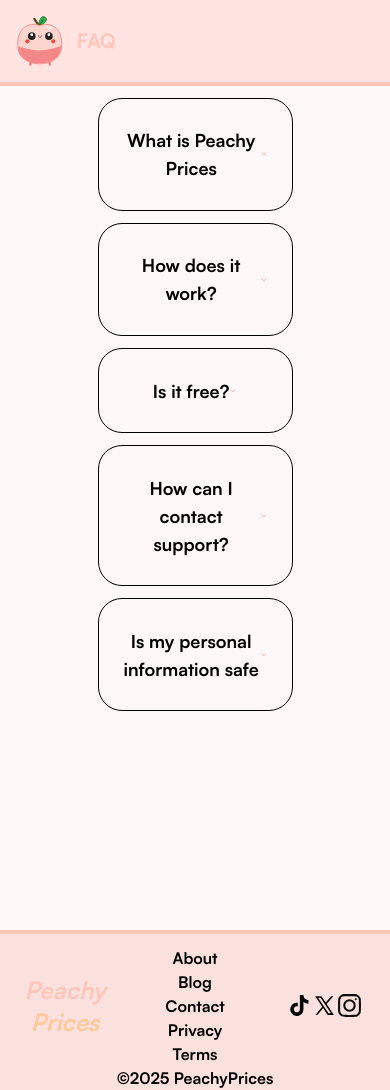
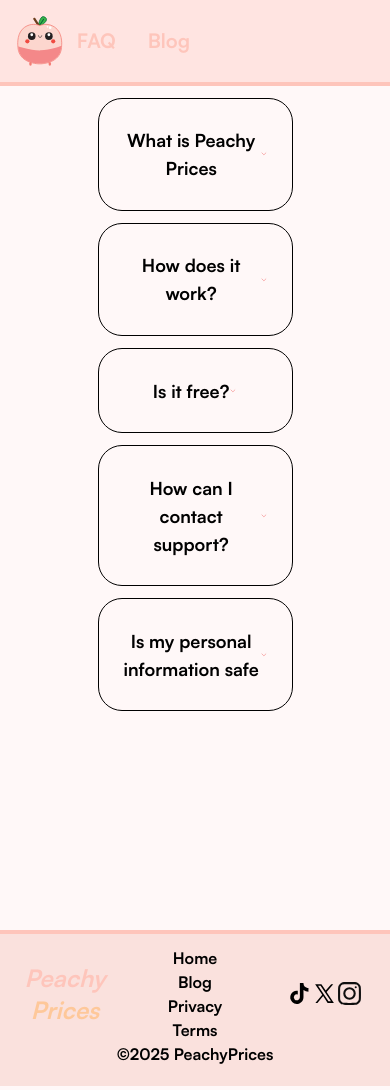
Before and after one commit to avocadocoder73/pricesniperprod, a Next.js app: page /faq in a window 390 px wide. Built offline with nearby package versions, Linux system fonts and the light colour scheme.

Commit message:
made a couple tweaks

```diff
--- a/src/app/blog/[blogid]/page.tsx
+++ b/src/app/blog/[blogid]/page.tsx
@@ -32,7 +32,7 @@
                     <div className="w-full flex flex-row justify-between items-center">
                         <CardDescription className="text-black text-lg">{time.split('.')[0]}</CardDescription>
                         <Separator className="w-2 bg-black"></Separator>
-                        <CardDescription className="text-black text-lg">{new Date(parseInt(date)).toLocaleString('en-US', {year: 'numeric',month: 'short',day: 'numeric',})}</CardDescription>
+                        <CardDescription className="text-black text-lg">{new Date(parseInt(date) * 1000).toLocaleString("en-US", { year: "numeric", month: "short", day: "numeric"})}</CardDescription>
                     </div>
                         <CardTitle>{title}</CardTitle>
                     </div>
@@ -65,6 +65,8 @@
             }
 
             const data = await resp.json();
+
+
 
             setMain(data.blog)
 
@@ -173,7 +175,11 @@
             throw new Error(`HTTP error! Status: ${resp.status}`);
         }
 
-        const data = await resp.json();
+        let data = await resp.json();
+
+        data = data.sort((a: any, b: any) => new Date(parseInt(b?.date) * 1000).getTime() - new Date(parseInt(a?.date) * 1000).getTime());
+
+
         setBlogItems(data)
     } catch (err) {
         console.error("Fetch error:", err);
--- a/src/app/blog/page.tsx
+++ b/src/app/blog/page.tsx
@@ -62,7 +62,11 @@
             throw new Error(`HTTP error! Status: ${resp.status}`);
         }
 
-        const data = await resp.json();
+        let data = await resp.json();
+
+
+        data = data.sort((a: any, b: any) => new Date(parseInt(b?.date) * 1000).getTime() - new Date(parseInt(a?.date) * 1000).getTime());
+
         setBlogItems(data)
     } catch (err) {
         console.error("Fetch error:", err);
--- a/src/app/faq/page.tsx
+++ b/src/app/faq/page.tsx
@@ -23,7 +23,7 @@
 
 export default function FAQ()
 {
-    return (<div className="h-full bg-[#ffe4e1]"><div  className='flex h-max items-center p-4 border-b-[#fec5bb] border-b-4'><Link href={'/'} style={{marginRight: "3%"}}><Peach width={50}></Peach></Link><div className='flex items-center w-full flex-row space-x-8'><Link className='text-xl font-SB text-[#fec5bb]' href={'/faq'}>FAQ</Link><div className='w-full flex flex-row items-center justify-center'>
+    return (<div className="h-full bg-[#ffe4e1]"><div  className='flex h-max items-center p-4 border-b-[#fec5bb] border-b-4'><Link href={'/'} style={{marginRight: "3%"}}><Peach width={50}></Peach></Link><div className='flex items-center w-full flex-row space-x-8'><Link className='text-xl font-SB text-[#fec5bb]' href={'/faq'}>FAQ</Link><Link className='text-xl font-SB text-[#fec5bb]' href={'/blog'}>Blog</Link><div className='w-full flex flex-row items-center justify-center'>
 
         </div></div></div>
         <div style={{background: "#fff8f8", backgroundPosition: "bottom", // Ensures gradient starts at the bottom
@@ -51,18 +51,17 @@
             </div>
             <div className="flex flex-col w-1/3 items-center">
             <div className="flex flex-col md:flex-row md:gap-x-5 items-center md:justify-around">
-              <div className="font-SB">About</div>
-              <div className="font-SB">Blog</div>
-              <div className="font-SB">Contact</div>
-              <div className="font-SB">Privacy</div>
-              <div className="font-SB">Terms</div>
+              <Link href={'/'}><div className="font-SB">Home</div></Link>
+              <Link href={'/blog'}><div className="font-SB">Blog</div></Link>
+              <Link href={'/privacy'}><div className="font-SB">Privacy</div></Link>
+              <Link href={'/terms'}><div className="font-SB">Terms</div></Link>
             </div>
 
             </div>
             <div className="flex flex-row md:gap-x-3 justify-center w-1/3">
-            <Tiktok width={25} height={25}></Tiktok>
-            <Twitter width={25} height={25}></Twitter>
-            <Instagram width={25} height={25}></Instagram>
+            <Link target="_blank" href="https://www.tiktok.com/@peachypricesofficial"><Tiktok  width={25} height={25}></Tiktok></Link>
+            <Link target="_blank"   href="https://x.com/PeachyPrices"><Twitter width={25} height={25}></Twitter></Link>
+            <Link target="_blank"  href="https://www.instagram.com/peachypricesofficial/"><Instagram width={25} height={25}></Instagram></Link>
             </div>
 
         </div>
--- a/src/app/page.tsx
+++ b/src/app/page.tsx
@@ -325,7 +325,7 @@
 
           <div onClick={() => document.getElementById("how")?.scrollIntoView({behavior: "smooth" })}  className='font-MD text-[13px] cursor-pointer  hover:text-[#fa9886]'>How it works</div>
 
-       </CardContent> : <LoadingSpinner size={100}></LoadingSpinner>}
+       </CardContent> : <div><LoadingSpinner size={100}></LoadingSpinner><div>Sit tight. We are looking up the best deals</div></div>}
 
     </Card>
     <div className="relative w-full h-screen">
@@ -376,8 +376,8 @@
       >
         <Step
           img={<Clipboard className="h-[16vw]" />}
-          header="1. Paste a product link"
-          content="Found something you want to buy? Copy the link of the product and paste it into our search bar."
+          header="1. Find a product"
+          content="Found something you want to buy? Copy the link, type some text, or upload an image of the product into our search bar.."
         ></Step>
         <Step
           img={<Searching className="h-[16vw]" />}
--- a/src/app/websites/data-table.tsx
+++ b/src/app/websites/data-table.tsx
@@ -65,17 +65,20 @@
             {row.getVisibleCells().map((cell, cindex) => (
               cindex === 0 ? (
                 // Render the first cell as is
-                <TableCell className="w-2/4 border-[0.3vw] rounded-l-2xl border-[#fa9886] " key={cell.id}>
+                <TableCell className="w-auto border-[0.3vw] rounded-l-2xl border-[#fa9886] " key={cell.id}>
                   {flexRender(cell.column.columnDef.cell, cell.getContext())}
 
                 </TableCell>
 
               ) : null // Skip rendering here; render remaining cells later
             ))}
-            <div className="w-2/4 bg-[#fec5bb] flex flex-col border-[0.3vw] border-l-0 rounded-l-none rounded-r-2xl border-[#fa9886] ">
+            <div className="w-full bg-[#fec5bb] flex flex-col border-[0.3vw] border-l-0 rounded-l-none rounded-r-2xl border-[#fa9886] ">
               {row.getVisibleCells().map((cell, cindex) =>
                 {
                 if (cindex > 0 && cindex < 3) {
+
+                  console.log(flexRender(cell.column.columnDef.cell, cell.getContext()))
+
                 return (
                   <TableCell key={cell.id}>
                     {flexRender(cell.column.columnDef.cell, cell.getContext())}
@@ -95,7 +98,7 @@
             </div>
 
           </TableRow>
-          <div className="font-SB mb-[3vw] mt-[-3vw]">*PeachyPrices may earn a commission on purchases made through links to participating retailers on this site. This doesn’t affect the products or prices shown, or the order in which they appear. The commission helps keep the site running. Thanks for supporting us!</div>
+          <div className="font-SB mb-[3vw] text-[0.6rem] md:text-[1rem] text-black mt-[-3vw]">*PeachyPrices may earn a commission on purchases made through links to participating retailers on this site. This doesn’t affect the products or prices shown, or the order in which they appear. The commission helps keep the site running. Thanks for supporting us!</div>
           <TableHeader className="w-full">
            {table.getHeaderGroups().map((group) => (
             <TableRow className="flex flex-row justify-between" key={group.id}>
@@ -126,13 +129,13 @@
             {row.getVisibleCells().map((cell, cindex) => (
               cindex === 0 ? (
 
-                <TableCell className="w-1/4 border-[0.3vw] rounded-2xl border-[#fa9886] overflow-hidden bg-white "key={cell.id}>
+                <TableCell className="w-auto max-w-[25%] max-h-[30%] border-[0.3vw] rounded-2xl border-[#fa9886] overflow-hidden bg-white "key={cell.id}>
                   {flexRender(cell.column.columnDef.cell, cell.getContext())}
                 </TableCell>
               ) : null
             ))}
             {/* Group all remaining cells in a single div */}
-            <div className="w-3/4 bg-transparent flex flex-col overflow-hidden">
+            <div className="w-auto max-w-[75%] bg-transparent flex flex-col overflow-hidden">
               {row.getVisibleCells().map((cell, cindex) =>
                 {
                 if (cindex > 0 && cindex < 3) {
--- a/src/components/custom/steps.tsx
+++ b/src/components/custom/steps.tsx
@@ -4,7 +4,7 @@
 
 export default function Step(props : any)
 {
-    return (<Card className="bg-[#fa9886] flex-shrink-0 md:w-[20vw] sm:lg:h-[45vw] md:h-[70vw] lg:h-[45vw] xl:h-[35vw] 2xl:h-[25vw] mt-10 h-1/2 w-1/2 ml-0">
+    return (<Card className="bg-[#fa9886] flex-shrink-0 md:w-[20vw] sm:lg:h-[45vw] md:h-[70vw] lg:h-[45vw] xl:h-[35vw] 2xl:h-[25vw] mt-[-5px] mb-[-10px] h-2/5 w-1/2 ml-0">
         <CardHeader className="text-white text-xl text-center    font-SB">{props.header}</CardHeader>
         <CardContent className="flex flex-col items-center">
             {props.img}
```
Also changed, not shown: src/app/search/[productid]/page.tsx (+5 -5 lines).
